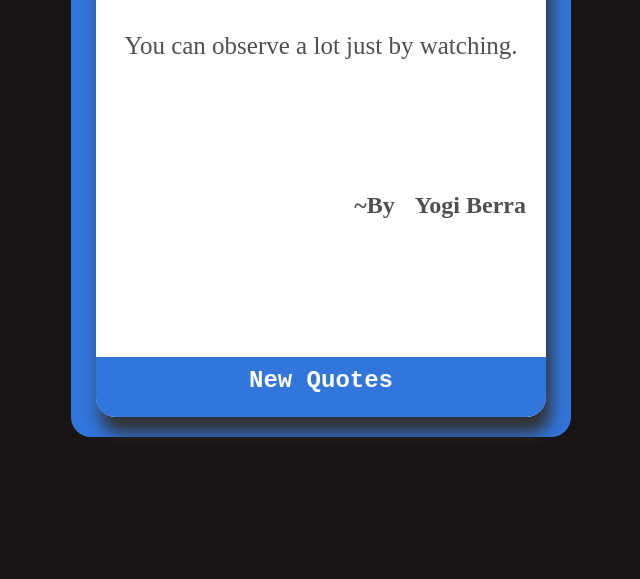
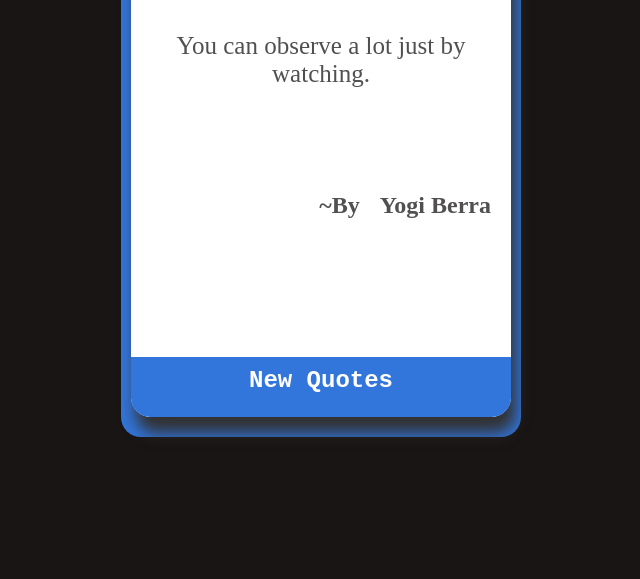
Before and after one commit to soumya-rayast/DynamicQuotesWebsite, a plain HTML site: page index.html in a window 1280 px wide. Shown: the part 221-800 px from the top of the page, without its empty margins (319-959 px from the left). Drawn offline with Linux system fonts and the light colour scheme; no server answers; a web font is replaced by a local one.

Commit message:
Update style.css

```diff
--- a/style.css
+++ b/style.css
@@ -158,13 +158,13 @@ body{
     .container{
         margin-top: 50px;
         position: relative;
-        width: 500px;
+        width: 400px;
         height: 600px;
     }
     .container .box{
         margin-top: 20px;
         margin-bottom: 20px;
-        width: 450px;
+        width: 380px;
         height: 560px;
     }
     .container .box .upper{
```
